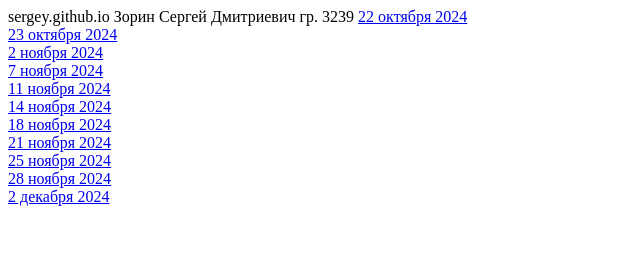
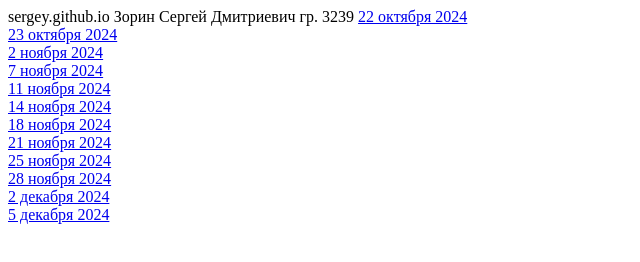
Before and after one commit to sergey5748/sergey5748.github.io, a plain HTML site: page index2.html in a window 1280 px wide. Shown: the whole page, without its empty margins (0-640 px from the left). Drawn offline with Linux system fonts and the light colour scheme.

Commit message:
Update index2.html

```diff
--- a/index2.html
+++ b/index2.html
@@ -18,5 +18,6 @@
      <a href="25nov24.html"> 25 ноября 2024</a> <br>
     <a href="28nov24.html"> 28 ноября 2024</a> <br>
     <a href="02dec24.html"> 2 декабря 2024</a> <br>
+    <a href="05dec24.html"> 5 декабря 2024</a> <br>
 </body>
 </html>
```
